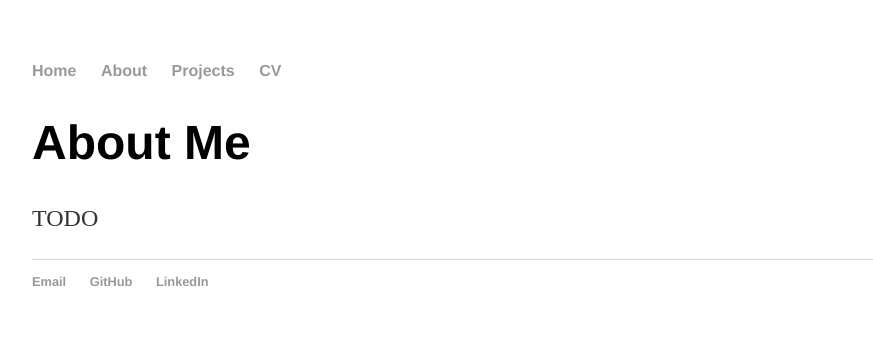
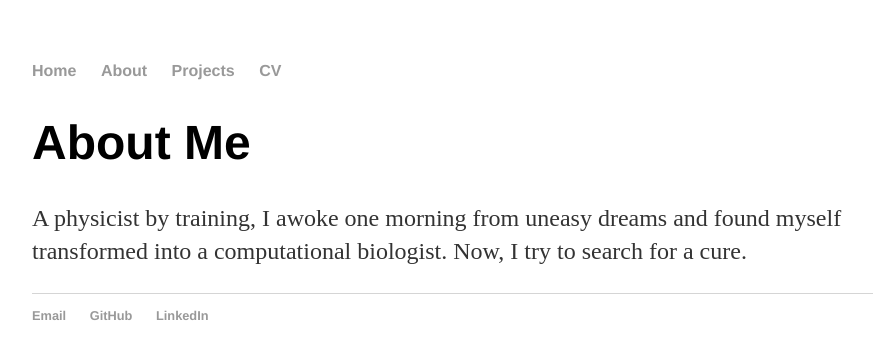
Before and after one commit to mattsooknah/mattsooknah.github.io, a Jekyll site: the page built from about/index.html, in a window 1280 px wide. Shown: the top 359 px of the page, without its empty margins (160-1033 px from the left). Built offline with Jekyll 4.4.1, drawn with Linux system fonts in a browser that asks for light colours.

Commit message:
better cv, and some tweaks

```diff
--- a/_layouts/default.html
+++ b/_layouts/default.html
@@ -12,7 +12,7 @@
         <li><a href="/">Home</a></li>
         <li><a href="/about">About</a></li>
         <li><a href="/projects">Projects</a></li>
-        <li><a href="/assets/cv.pdf">CV</a></li>
+        <li><a href="/cv.pdf">CV</a></li>
       </ul>
     </nav>
 
--- a/about/index.html
+++ b/about/index.html
@@ -5,5 +5,8 @@ title: About Me
 
 <div class="about">
 	<h1>{{ page.title }}</h1>
-	<p>TODO</p>
+	<p>A physicist by training, I awoke one morning from uneasy
+		dreams and found myself transformed into a computational
+		biologist. Now, I try to search for a cure.
+	</p>
 </div>
--- a/projects/index.html
+++ b/projects/index.html
@@ -5,7 +5,7 @@ title: Projects
 
 <div class="projects">
 	<h1>{{ page.title }}</h1>
-	<p>These are some of the projects I've worked on, broken down by company / organization.</p>
+	<p>Read about some of the projects I've worked on:</p>
 
 	<ul class="projects">
 		<li> <a href="tenx" title="10X Genomics">10X Genomics</a></li>
```
Also changed, not shown: 2 other files.
